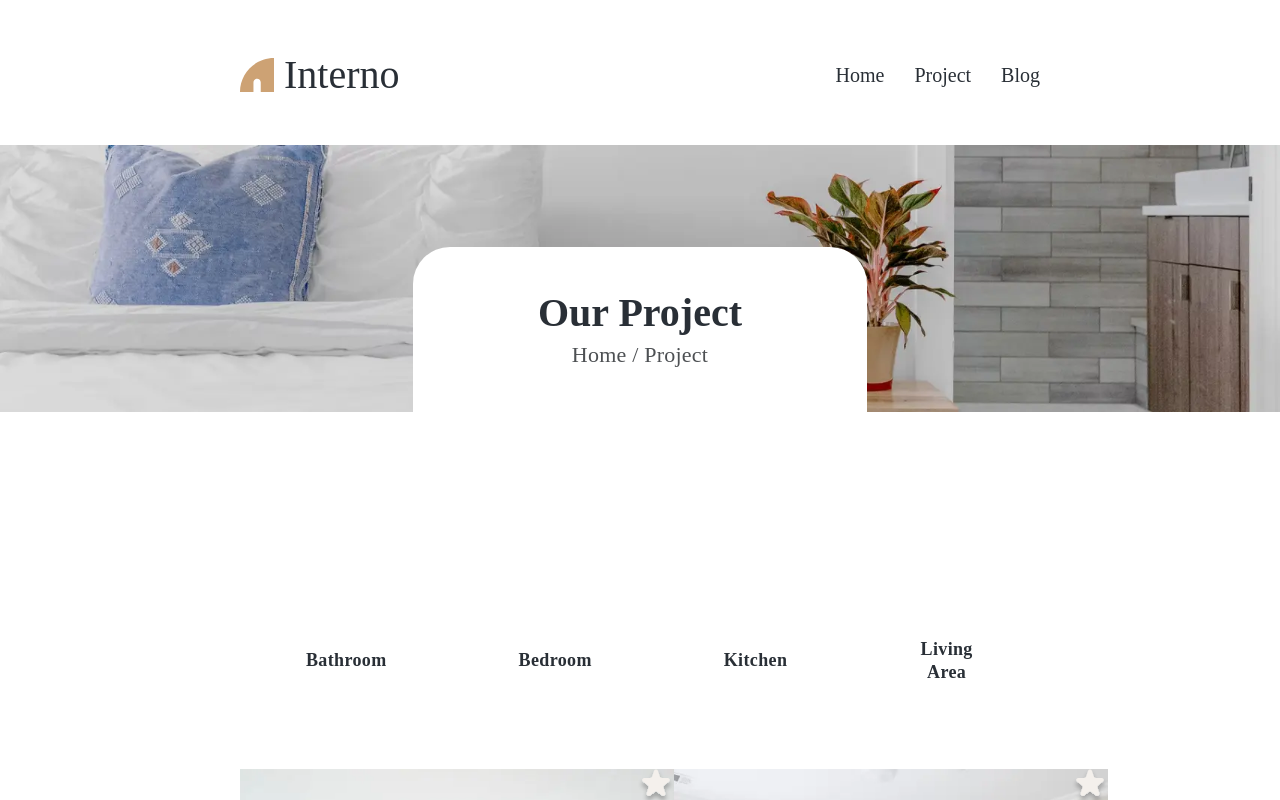
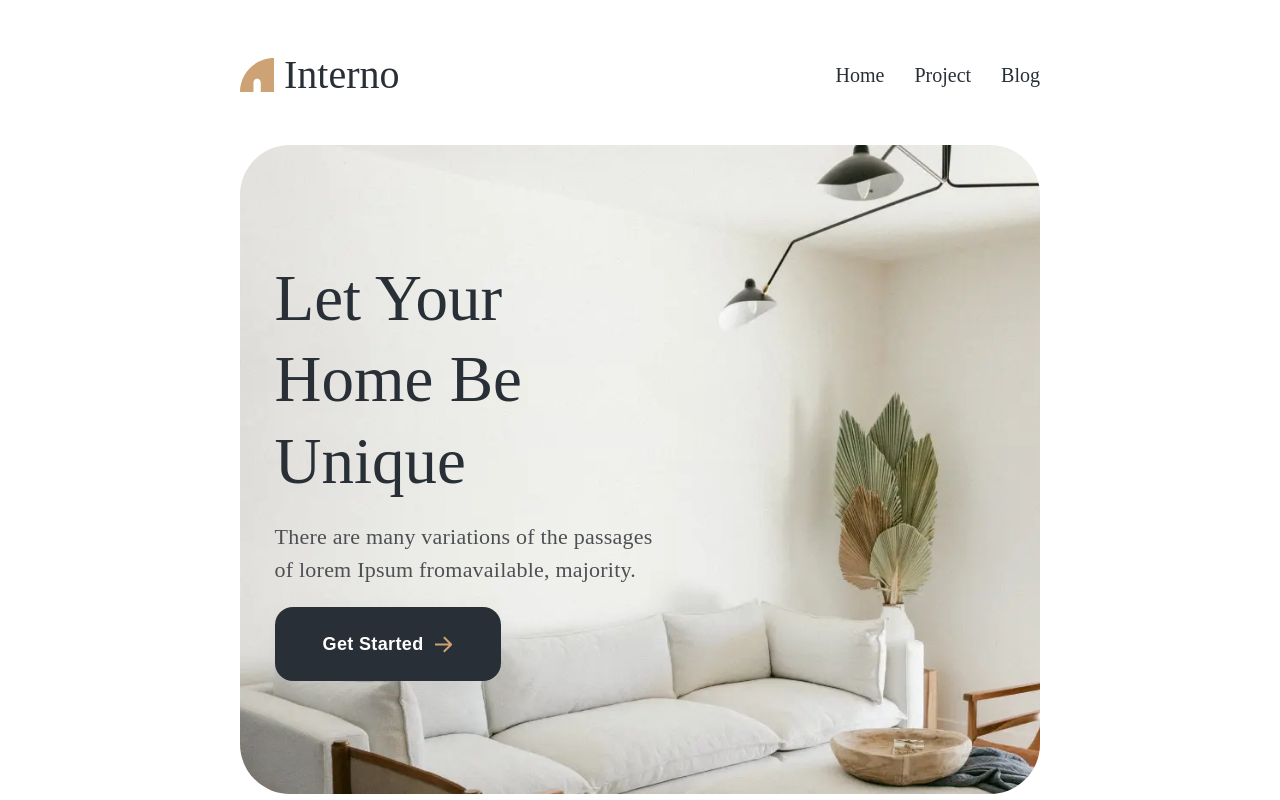
Before and after one commit to ViacheslavDobriy/RealVueProject, a Vue app: page / in a window 1280 px wide. Shown: the top 800 px of the page. Built offline with nearby package versions, Linux system fonts and the light colour scheme.

Commit message:
Добавил новых заданий

```diff
--- a/src/App.vue
+++ b/src/App.vue
@@ -1,7 +1,7 @@
 <template>
   <div class="content center">
     <AppHeader />
-    <ProjectTager />
+    <mainpageVue/>
     <AppFooter />
   </div>
 </template>
```
Also changed, not shown: 1 other file (tests, documents, lock files or other folders).
